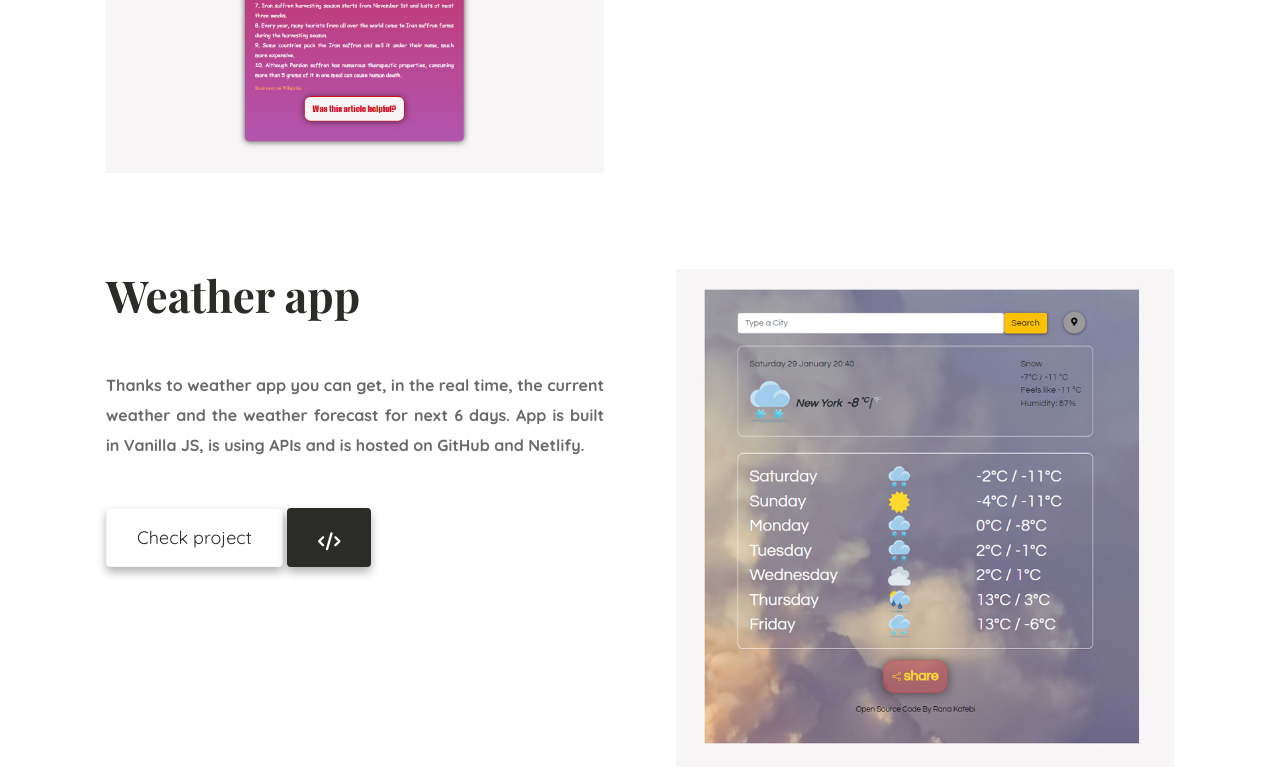
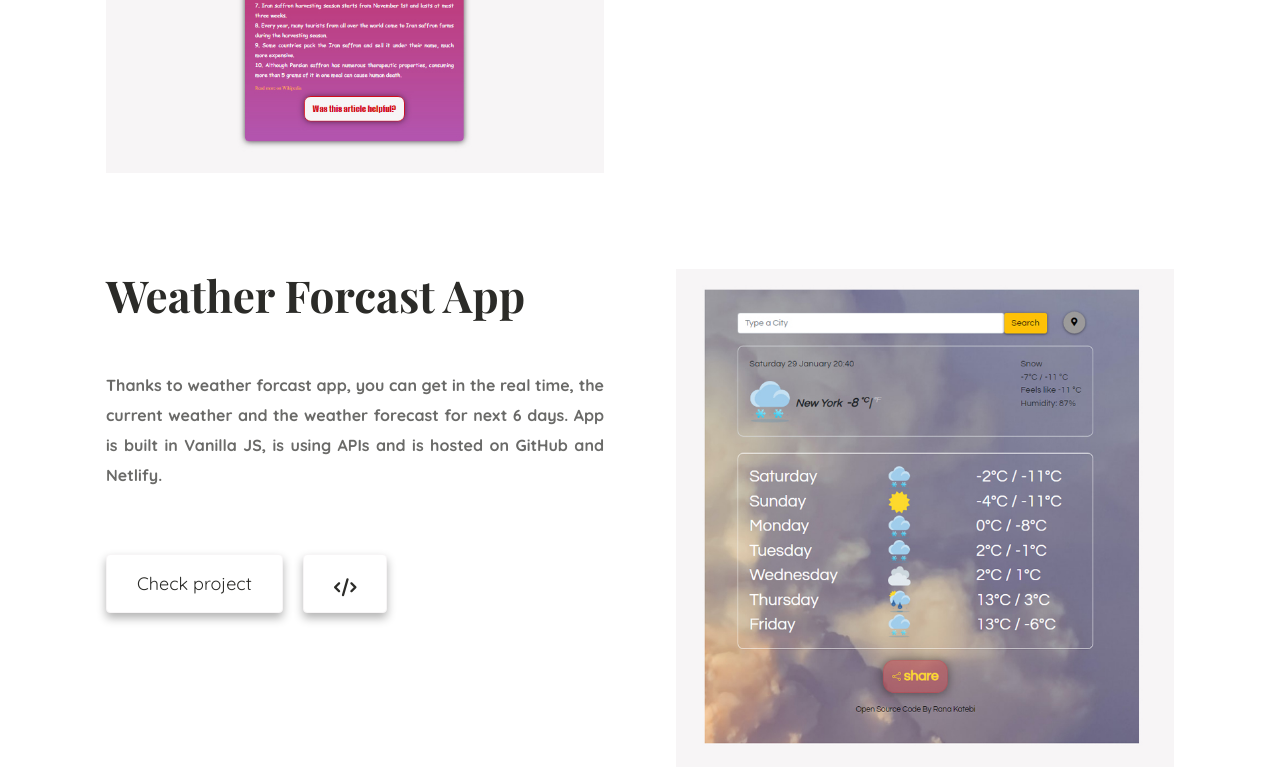
Before and after one commit to ranakatebi/Responsive-Aboutme, a plain HTML site: page projects.html in a window 1280 px wide. Shown: the part 591-1374 px from the top of the page. Drawn offline with nearby package versions, Linux system fonts and the light colour scheme.

Commit message:
weather app name changed

```diff
--- a/projects.html
+++ b/projects.html
@@ -91,23 +91,23 @@
       <div class="row mb-5">
         <div class="col">
           <div class="description-section p-4">
-            <h2 class="mb-5">Weather app</h2>
+            <h2 class="mb-5">Weather Forcast App</h2>
             <p class="mb-5">
-              Thanks to weather app you can get, in the real time, the current
+              Thanks to weather forcast app, you can get in the real time, the current
               weather and the weather forecast for next 6 days. App is built in
               Vanilla JS, is using APIs and is hosted on GitHub and Netlify.
             </p>
             <a
               href="https://weatherrana.netlify.app/"
               class="btn btn-branding project-button"
-              title="Weather app"
+              title="Launch Weather Forcast app project"
               target="_blank"
               >Check project</a
             >
             <a
               href="https://github.com/ranakatebi/Weather"
-              class="btn btn-branding main-button"
-              title="GitHub link to weather app"
+              class="btn btn-branding project-button m-3"
+              title="Weather Forcast App GitHub link"
               target="_blank"
             >
               <i class="fas fa-code"></i>
```
Also changed, not shown: contact.html (+2 -2 lines), index.html (+3 -3 lines).
